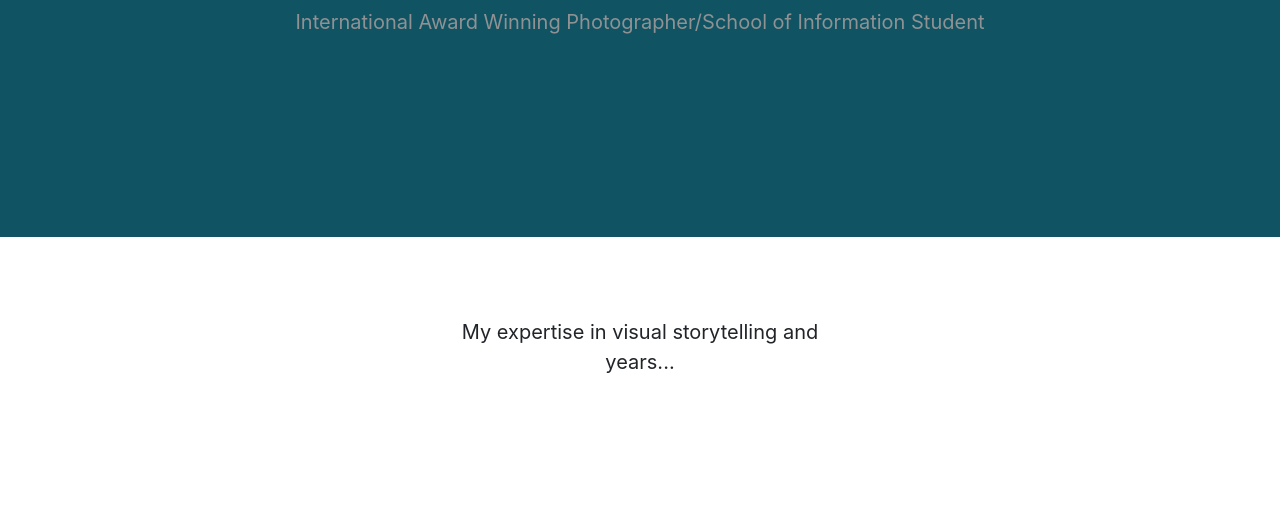
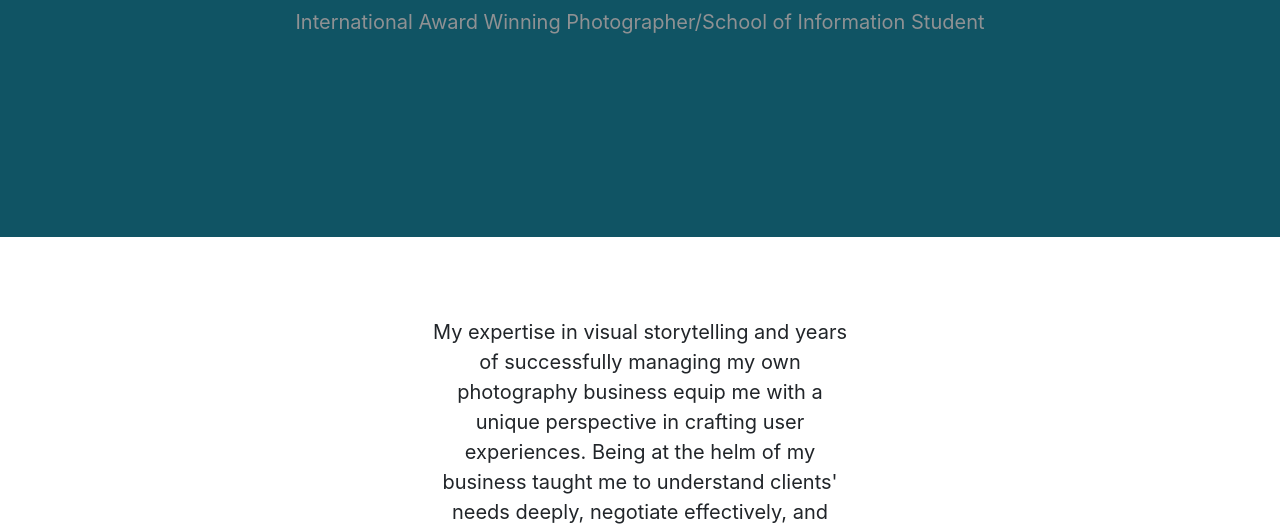
Before and after one commit to cjperani/cjp.github.io, a plain HTML site: page index.html in a window 1280 px wide. Shown: the part 273-800 px from the top of the page. Drawn offline with Linux system fonts and the light colour scheme.

Commit message:
Update index.html

```diff
--- a/index.html
+++ b/index.html
@@ -7,37 +7,28 @@
     </head>
     <body>
         <!---Navigation--->
-        <!--This section of code defines the navigation bar at the top of the page.  The classes used here are defined in the style.css file.-->
         <nav class="navbar navbar-expand-lg bg-secondary text-uppercase fixed-top" id="mainNav">
             <div class="container">
-                <!--This code defines the "My Webpage" link in the top left corner of the navigation pane-->
                 <a class="navbar-brand" href="./index.html">My Webpage</a>
-                <!--This code defines the "List" link in the top right corner of the navigation pane-->
                 <ul class="navbar-nav ms-auto">
-                    <li class="nav-item mx-0 mx-lg-1"><a class="nav-link py-3 px-0 px-lg-3 rounded" href="./list.html">List</a></li>
+                    <li class="nav-item mx-0 mx-lg-1">
+                        <a class="nav-link py-3 px-0 px-lg-3 rounded" href="./list.html">List</a>
+                    </li>
                 </ul>
             </div>
         </nav>
-        <!--This section defines the middle section of the webpage-->
+        <!---Main Content--->
         <header class="masthead bg-primary text-white text-center">
             <div class="container d-flex align-items-center flex-column">
-
-                <!-- This code is for the student name-->
                 <h1 class="masthead-heading text-uppercase mb-0">Chris Perani</h1>
-                <!--This code creates the two lines separating the student name from the subtitle-->
                 <div class="divider-custom divider-light">
                     <div class="divider-custom-line"></div>
                     <div class="divider-custom-line"></div>
                 </div>
-                <!--This code creates the subheading underneath the line dividers-->
                 <p class="masthead-subheading font-weight-light mb-0">International Award Winning Photographer/School of Information Student</p>
-
             </div>
         </header>
+        <!---Bio Section--->
         <section class="text-center d-flex justify-content-center align-items-center">
             <div class="col-md-6 col-lg-4 mb-5">
-                <p>My expertise in visual storytelling and years...</p>
-            </div>
-        </section>
-    </body>
-</html>
+                <p>My expertise in visual storytelling and years of successfully managing my own photography business equip me with a unique perspective in crafting user experiences. Being at the helm of my business taught me to understand clients' needs deeply, negotiate effectively, and deliver tailored solutions skills directly translatable to understanding and meeting user requirements. I prioritize ensuring every interaction is both intuitive and impactful, drawing parallels from creating compelling photographic narratives to designing resonant user journeys. As I immerse myself in UI and UX, I bring along
```
